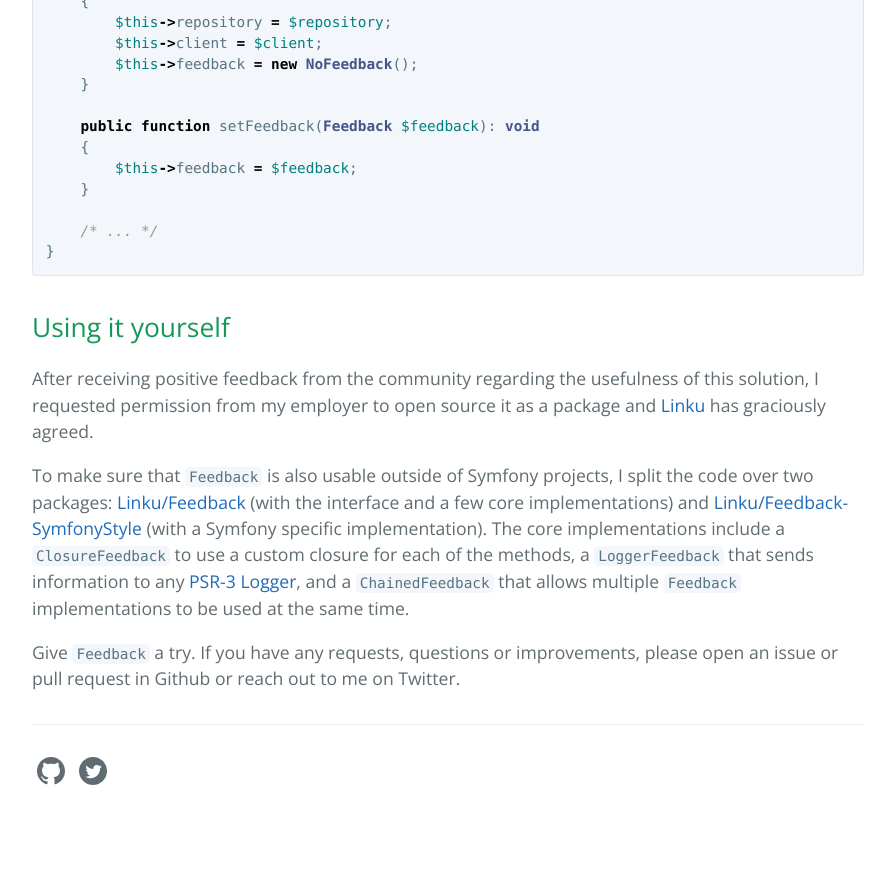
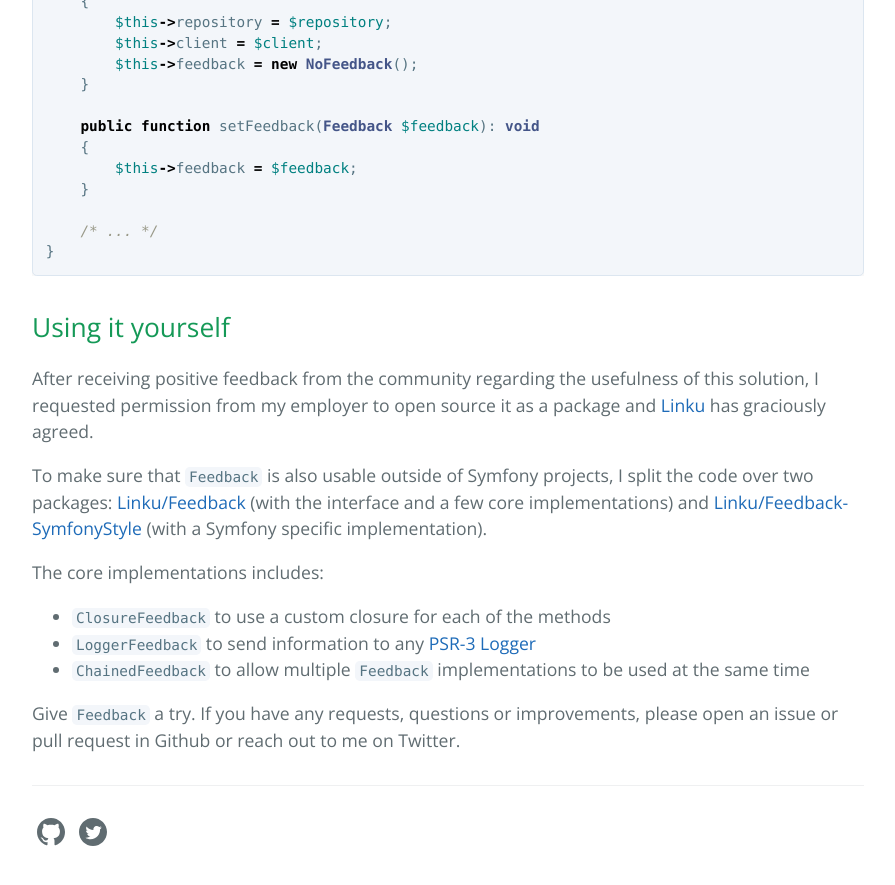
Before and after one commit to TimoBakx/timobakx.github.io, a Jekyll site: the page built from _posts/2020-02-28-cli-output-in-services.md, in a window 1280 px wide and 900 px high, scrolled down 4518 px. Shown: the top 885 px of the window, without its empty margins (192-1087 px from the left). Built offline with Jekyll 4.4.1, drawn with Linux system fonts in a browser that asks for light colours; before the commit the page ends 5357 px from its top, so only the background shows below that.

Commit message:
Using bullet points instead of pile of text

```diff
--- a/_posts/2020-02-28-cli-output-in-services.md
+++ b/_posts/2020-02-28-cli-output-in-services.md
@@ -218,10 +218,12 @@ as a package and [Linku][_linku] has graciously agreed.
 To make sure that `Feedback` is also usable outside of Symfony projects, I
 split the code over two packages: [Linku/Feedback][_feedback_package] (with
 the interface and a few core implementations) and [Linku/Feedback-SymfonyStyle][_symfonystyle_package]
-(with a Symfony specific implementation). The core implementations include a
-`ClosureFeedback` to use a custom closure for each of the methods, a `LoggerFeedback`
-that sends information to any [PSR-3 Logger][_psr3], and a `ChainedFeedback` that
-allows multiple `Feedback` implementations to be used at the same time.
+(with a Symfony specific implementation).
+
+The core implementations includes:
+- `ClosureFeedback` to use a custom closure for each of the methods
+- `LoggerFeedback` to send information to any [PSR-3 Logger][_psr3]
+- `ChainedFeedback` to allow multiple `Feedback` implementations to be used at the same time
 
 Give `Feedback` a try. If you have any requests, questions or improvements, please
 open an issue or pull request in Github or reach out to me on Twitter.
```
